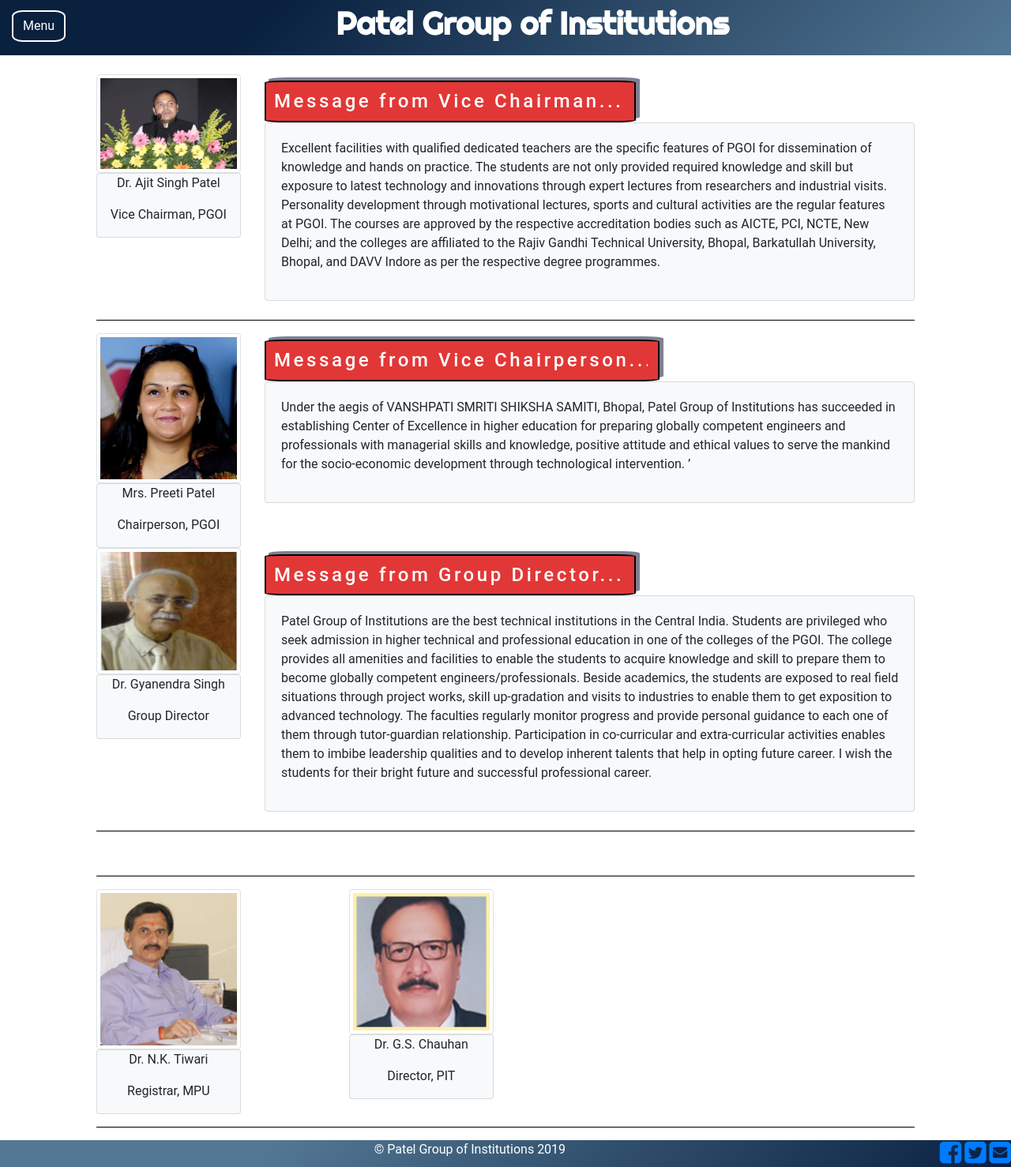
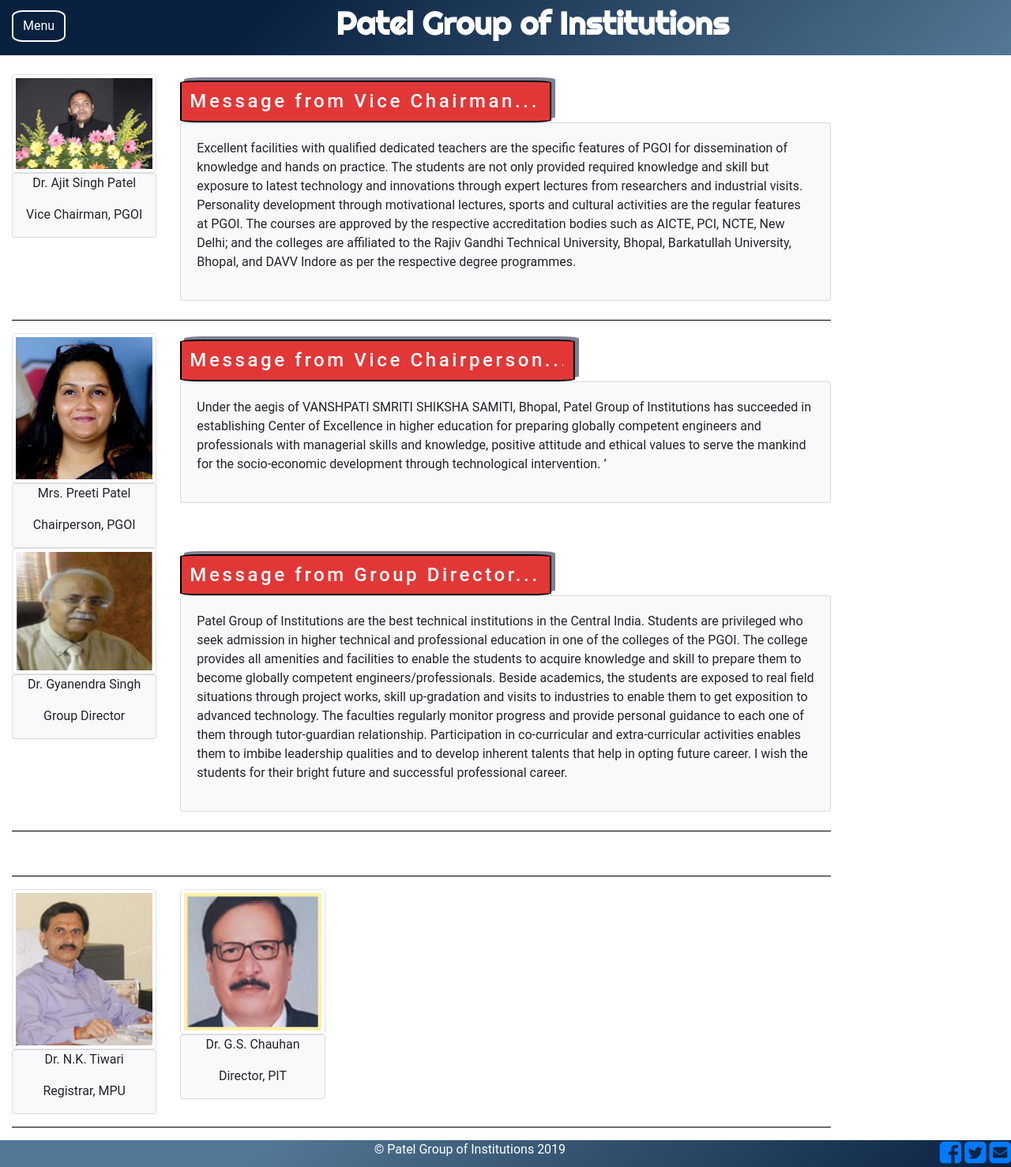
Before and after one commit to hemansah/PGOI, a PHP site: page /about.php in a window 1280 px wide. Shown: the whole page at 79% size. Run offline with PHP 8.4, Linux system fonts and the light colour scheme.

Commit message:
about updated

```diff
--- a/about.php
+++ b/about.php
@@ -47,7 +47,7 @@
                 </div>
 
                 <div class="row">
-                        <div class="col-sm-2 offset-1">
+                        <div class="col-sm-2 ">
                              <img style="height: auto; width: 100%;" src="assets/images/ajit_patel.jpg" class="img-thumbnail">
                                  <div class="card card-body bg-light" style="padding: 0px;">
                                         <p style="text-align: center;">Dr. Ajit Singh Patel</p>
@@ -69,13 +69,13 @@
                 </div>
 
                  <div class="row">
-                        <div class="col-sm-10 offset-1">
+                        <div class="col-sm-10 ">
                                 <hr class="hr-scroll">
                         </div>
                 </div>
 
                 <div class="row">
-                        <div class="col-sm-2 offset-1">
+                        <div class="col-sm-2 ">
                              <img style="height: auto; width: 100%;" src="assets/images/chairperson.jpg" class="img-thumbnail">
                                  <div class="card card-body bg-light" style="padding: 0px;">
                                         <p style="text-align: center;">Mrs. Preeti Patel</p>
@@ -98,7 +98,7 @@
                 </div>
 
                 <div class="row">
-                        <div class="col-sm-2 offset-1">
+                        <div class="col-sm-2 ">
                              <img style="height: auto; width: 100%;" src="assets/images/gyanendra.jpg" class="img-thumbnail">
                                  <div class="card card-body bg-light" style="padding: 0px;">
                                         <p style="text-align: center;">Dr. Gyanendra Singh</p>
@@ -120,7 +120,7 @@
                 </div>
 
                 <div class="row">
-                        <div class="col-sm-10 offset-1">
+                        <div class="col-sm-10 ">
                                 <hr class="hr-scroll">
                         </div>
                 </div>
@@ -135,14 +135,14 @@
 
 
                 <div class="row">
-                        <div class="col-sm-10 offset-1">
+                        <div class="col-sm-10">
                                 <hr class="hr-scroll">
                         </div>
                 </div>
 
 
                 <div class="row">
-                        <div class="col-sm-2 offset-1">
+                        <div class="col-sm-2">
                              <img style="height: auto; width: 100%;" src="assets/images/tiwari.png" class="img-thumbnail">
                                  <div class="card card-body bg-light" style="padding: 0px;">
                                         <p style="text-align: center;">Dr. N.K. Tiwari</p>
@@ -150,7 +150,7 @@
                                 </div>
                         </div>
 
-                        <div class="col-sm-2 offset-1">
+                        <div class="col-sm-2 ">
                              <img style="height: auto; width: 100%;" src="assets/images/chauhan.jpg" class="img-thumbnail">
                                  <div class="card card-body bg-light" style="padding: 0px;">
                                         <p style="text-align: center;">Dr. G.S. Chauhan</p>
@@ -160,10 +160,13 @@
                 </div>
 
                 <div class="row">
-                        <div class="col-sm-10 offset-1">
+                        <div class="col-sm-10">
                                 <hr class="hr-scroll">
                         </div>
                 </div>
+
+
+</div>
 
 
 
@@ -173,9 +176,6 @@
 
 
 
-
-
-</div>
 
 <!---------------------------End of Container----------------------------------->
 				<?php
```
